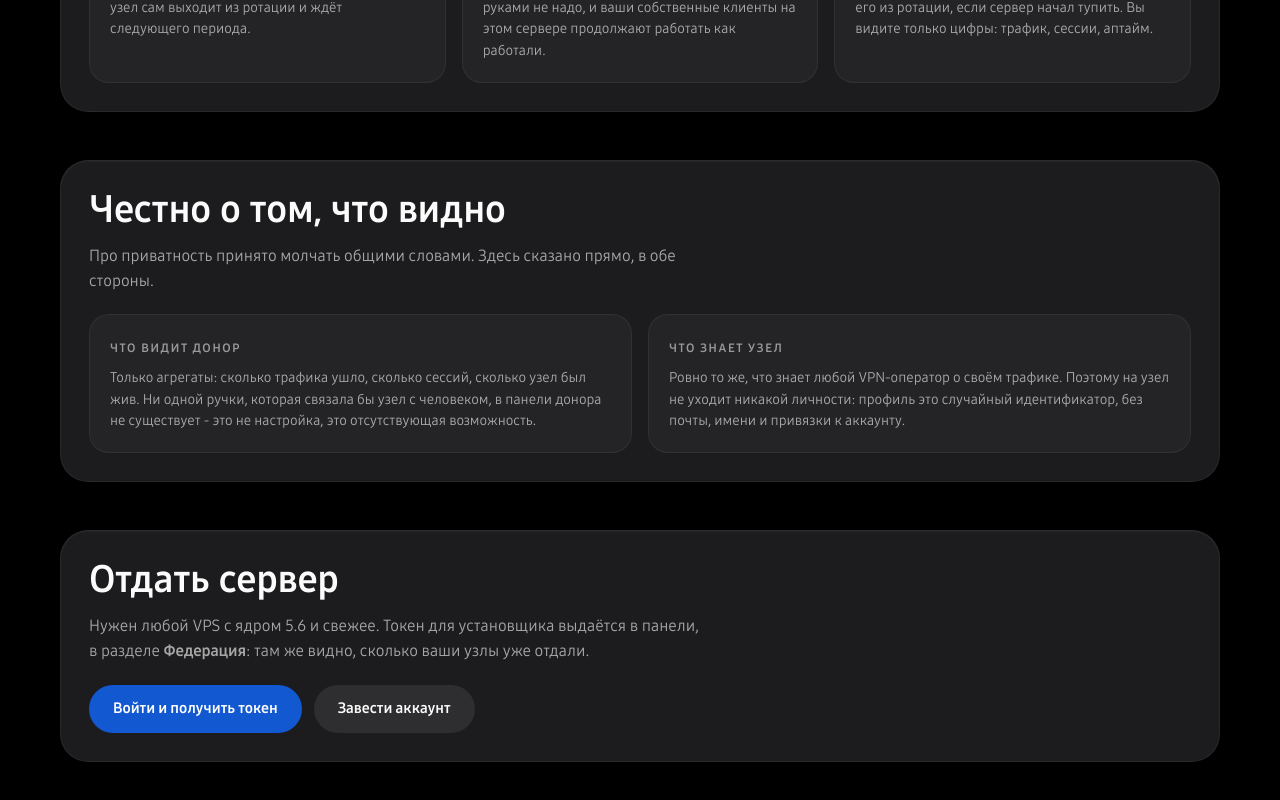
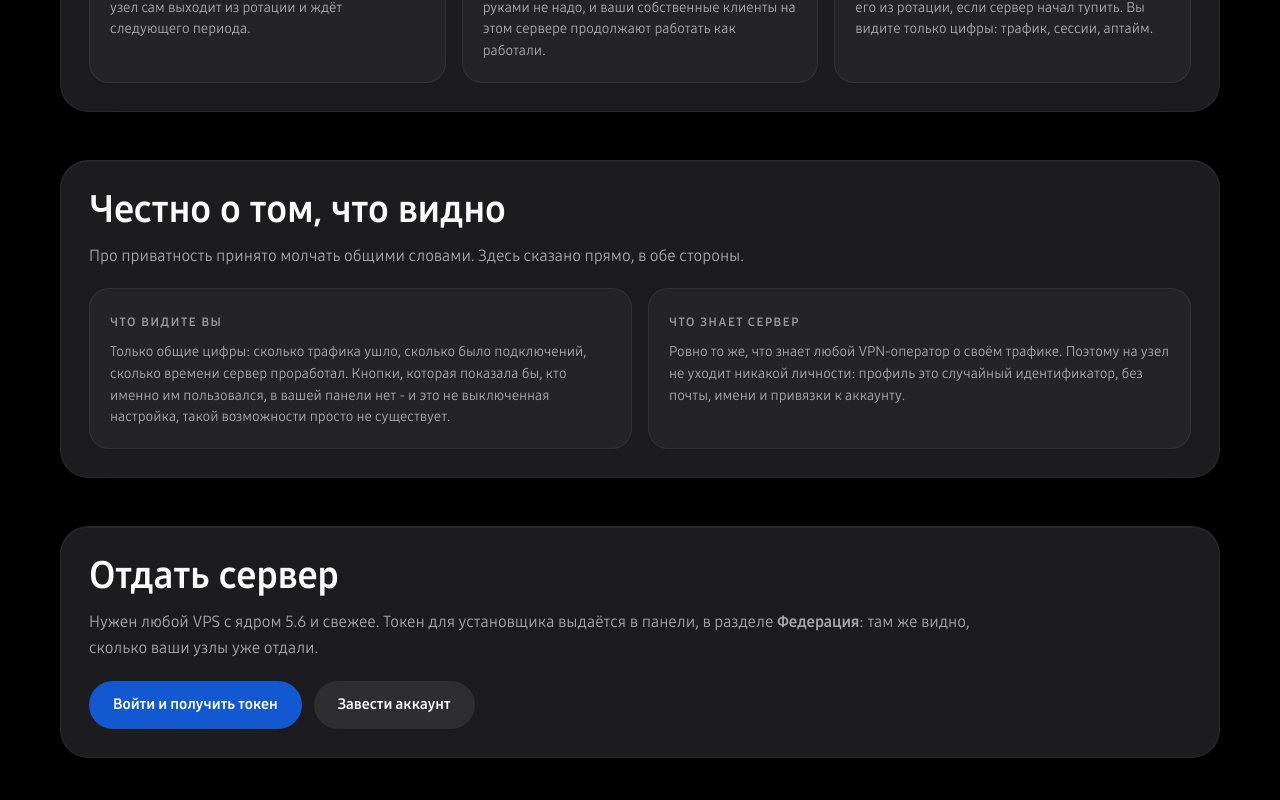
Before and after one commit to WINGS-N/wingsv-panel, a Vue app: page /federation in a window 1280 px wide. Shown: the part 938-1738 px from the top of the page. Built offline with nearby package versions, Linux system fonts and the light colour scheme; no server answers.

Commit message:
[panel/web] speak plainly about privacy and stop clipping short paragraphs

```diff
--- a/web/src/components/domain/FederationCounters.vue
+++ b/web/src/components/domain/FederationCounters.vue
@@ -11,7 +11,7 @@
         живые данные
       </span>
     </div>
-    <p class="body-copy mt-3">
+    <p class="body-copy body-copy-wide mt-3">
       Свободный доступ держится на серверах, которые админы отдали в общий пул. Вот что там происходит прямо сейчас.
     </p>
 
--- a/web/src/styles.css
+++ b/web/src/styles.css
@@ -169,6 +169,12 @@
   .body-copy {
     @apply max-w-[64ch] leading-[1.6] text-wings-muted;
     overflow-wrap: anywhere;
+  }
+
+  /* Для абзацев в одно-два предложения: на 64ch они рвутся посреди мысли и
+     оставляют половину карточки пустой */
+  .body-copy-wide {
+    @apply max-w-[92ch];
   }
 
   .section-title,
--- a/web/src/views/FederationLanding.vue
+++ b/web/src/views/FederationLanding.vue
@@ -74,20 +74,20 @@
 
       <section class="surface-card mt-6">
         <h2 class="hero-title">Честно о том, что видно</h2>
-        <p class="body-copy mt-3">
+        <p class="body-copy body-copy-wide mt-3">
           Про приватность принято молчать общими словами. Здесь сказано прямо, в обе стороны.
         </p>
         <div class="fed-honesty">
           <div class="surface-inset">
-            <span class="section-kicker">Что видит донор</span>
+            <span class="section-kicker">Что видите вы</span>
             <p class="fed-step-copy mt-2">
-              Только агрегаты: сколько трафика ушло, сколько сессий, сколько узел был жив. Ни одной ручки, которая
-              связала бы узел с человеком, в панели донора не существует - это не настройка, это отсутствующая
-              возможность.
+              Только общие цифры: сколько трафика ушло, сколько было подключений, сколько времени сервер проработал.
+              Кнопки, которая показала бы, кто именно им пользовался, в вашей панели нет - и это не выключенная
+              настройка, такой возможности просто не существует.
             </p>
           </div>
           <div class="surface-inset">
-            <span class="section-kicker">Что знает узел</span>
+            <span class="section-kicker">Что знает сервер</span>
             <p class="fed-step-copy mt-2">
               Ровно то же, что знает любой VPN-оператор о своём трафике. Поэтому на узел не уходит никакой личности:
               профиль это случайный идентификатор, без почты, имени и привязки к аккаунту.
@@ -98,7 +98,7 @@
 
       <section class="surface-card mt-6">
         <h2 class="hero-title">Отдать сервер</h2>
-        <p class="body-copy mt-3">
+        <p class="body-copy body-copy-wide mt-3">
           Нужен любой VPS с ядром 5.6 и свежее. Токен для установщика выдаётся в панели, в разделе
           <span class="wordmark-inline">Федерация</span>: там же видно, сколько ваши узлы уже отдали.
         </p>
```
